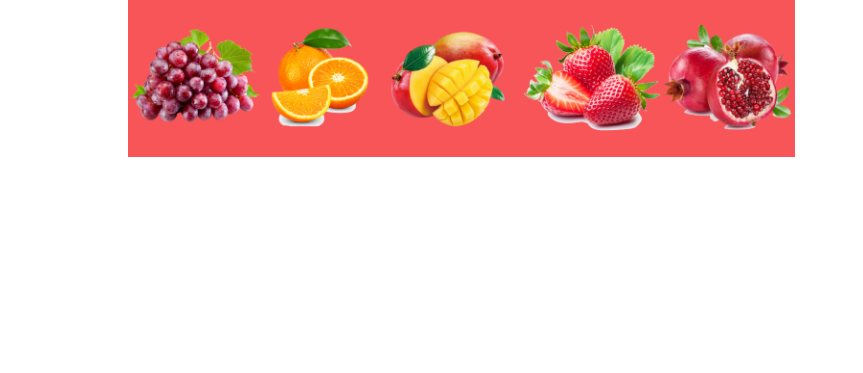
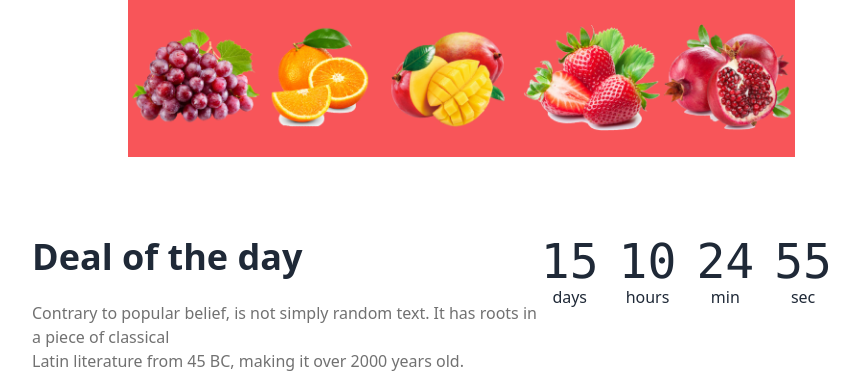
Before and after one commit to ABD8421/B8A3-fruit-burst, a plain HTML site: page index.html in a window 1280 px wide. Shown: the part 865-1238 px from the top of the page, without its empty margins (208-1071 px from the left). Before the commit the page ends 1102 px from the top, so only its background shows below. Drawn offline with nearby package versions, Linux system fonts and the light colour scheme.

Commit message:
countdown added

```diff
--- a/index.html
+++ b/index.html
@@ -110,6 +110,51 @@
           </div>
         </div>
       </section>
+
+      <!-- Deal of the day -->
+
+      <section class="ml-60 mr-60 mt-100">
+        <div class="flex justify-between mt-100 mb-100">
+          <!-- text section -->
+          <div>
+            <h2 class="text-4xl font-extrabold mb-6">Deal of the day</h2>
+            <p class="text-[#12121299]">
+              Contrary to popular belief, is not simply random text. It has
+              roots in a piece of classical <br />
+              Latin literature from 45 BC, making it over 2000 years old.
+            </p>
+          </div>
+          <!-- countdown section -->
+          <div class="grid grid-flow-col gap-5 text-center auto-cols-max">
+            <div class="flex flex-col">
+              <span class="countdown font-mono text-5xl">
+                <span style="--value: 15"></span>
+              </span>
+              days
+            </div>
+            <div class="flex flex-col">
+              <span class="countdown font-mono text-5xl">
+                <span style="--value: 10"></span>
+              </span>
+              hours
+            </div>
+            <div class="flex flex-col">
+              <span class="countdown font-mono text-5xl">
+                <span style="--value: 24"></span>
+              </span>
+              min
+            </div>
+            <div class="flex flex-col">
+              <span class="countdown font-mono text-5xl">
+                <span style="--value: 55"></span>
+              </span>
+              sec
+            </div>
+          </div>
+        </div>
+      </section>
+
+      <!-- fruit rating section -->
     </main>
     <footer></footer>
   </body>
```
